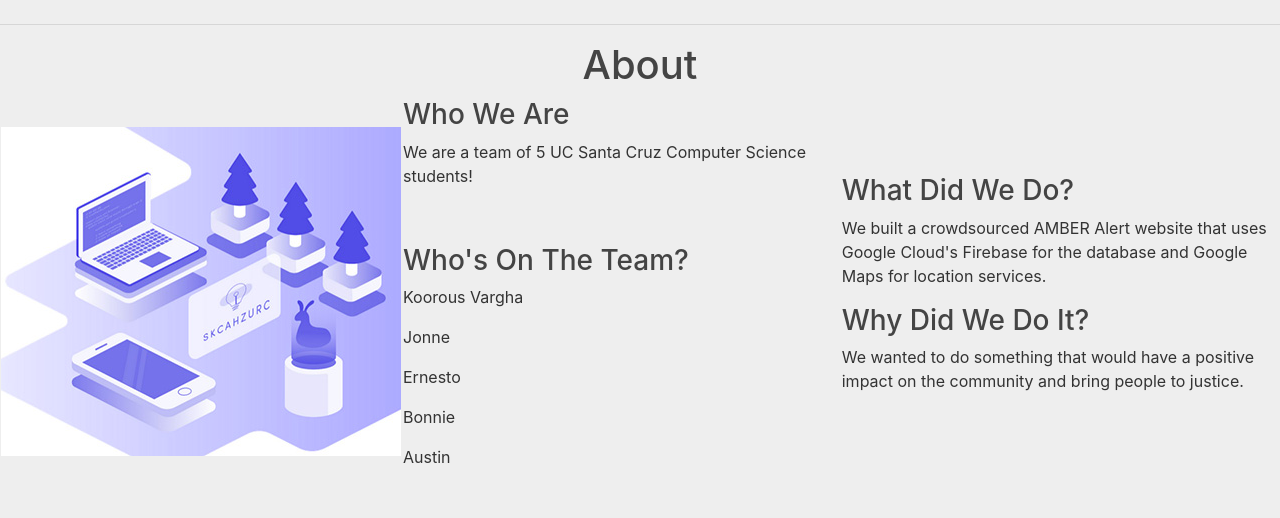
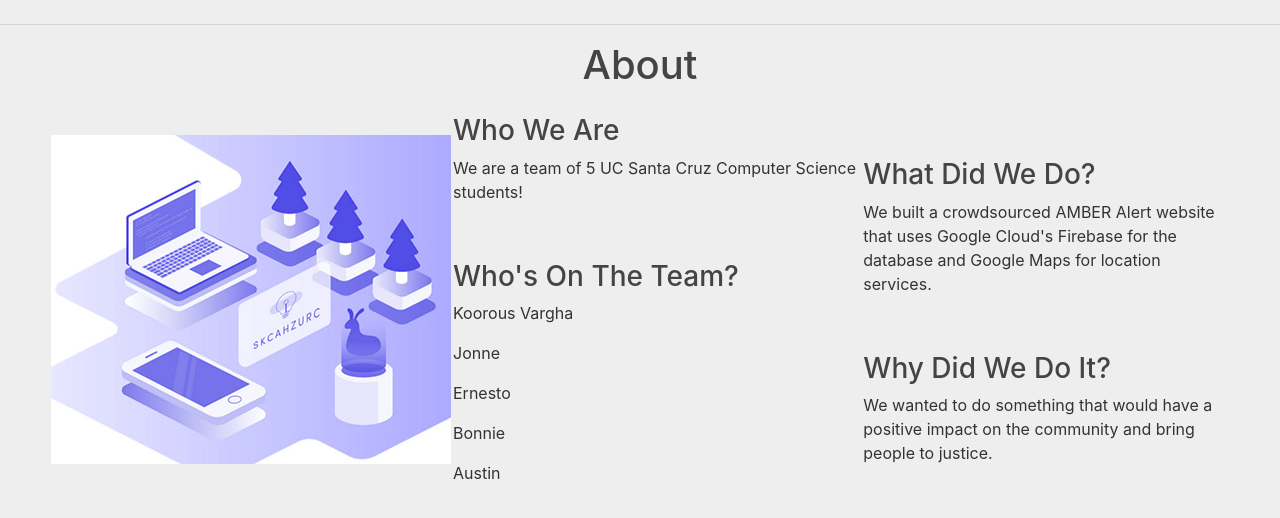
Before and after one commit to ajyuan/Amber-Alert-License-Plate-Scanner, a Flask app: page /about in a window 1280 px wide. Shown: the part 56-574 px from the top of the page. Run offline with Flask 2, Linux system fonts and the light colour scheme; some libraries are stand-ins or nearby versions.

Commit message:
Fixed indentation on about page

```diff
--- a/app/static/main.css
+++ b/app/static/main.css
@@ -33,6 +33,8 @@ ul {
   padding: 10px 20px;
   border: 1px solid black;
   border-radius: 3px;
+  margin-left: 20px;
+  margin-right: 20px;
   margin-bottom: 20px;
   width: auto;
   text-align:center;
--- a/app/templates/about.html
+++ b/app/templates/about.html
@@ -5,11 +5,13 @@
 
 <table class="media-body">
 <tr>
-    <td style="width:30%"><img src="static/cruzhacks.jpg"></td>
+    <td style="width:30%">
+        <div style="margin-left: 50px;"><img src="static/cruzhacks.jpg"></div>
+    </td>
 
     <td style="width:35%">
-        <h3>Who We Are</h3>
-        <p align="left" class="article-content">We are a team of 5 UC Santa Cruz Computer Science students!</p>
+
+        <p align="left" class="article-content"><h3>Who We Are</h3>We are a team of 5 UC Santa Cruz Computer Science students!</p>
         <p align="left" class="article-content">
            <h3> Who's On The Team?</h3>
            <p align="left" class="article-content">Koorous Vargha</p>
@@ -21,11 +23,18 @@
     </td>
 
     <td style="width:35%">
-        <h3>What Did We Do?</h3>
-        <p align="left" class="article-content">We built a crowdsourced AMBER Alert website that uses Google Cloud's Firebase for the database and Google Maps for location services.</p>
+        <div style="margin-right: 50px;">
 
-        <h3>Why Did We Do It?</h3>
-        <p align="left" class="article-content">We wanted to do something that would have a positive impact on the community and bring people to justice.</p>
+            <p align="left" class="article-content">
+                <h3>What Did We Do?</h3>
+                We built a crowdsourced AMBER Alert website that uses Google Cloud's Firebase for the database and Google Maps for location services.
+            </p>
+
+            <p align="left" class="article-content">
+                <h3>Why Did We Do It?</h3>
+                We wanted to do something that would have a positive impact on the community and bring people to justice.
+            </p>
+        </div>
     </td>
 
 
--- a/app/templates/index.html
+++ b/app/templates/index.html
@@ -2,7 +2,10 @@
 
 {% block content %}
 
-    <h1>Recent Sightings</h1>
+    <div style="margin-left: 20px; margin-bottom: 20px; margin-top: 20px;">
+      <h1>Recent Sightings</h1>
+    </div>
+
 
 
     {% for post in posts %}
```
Also changed, not shown: app.db.
